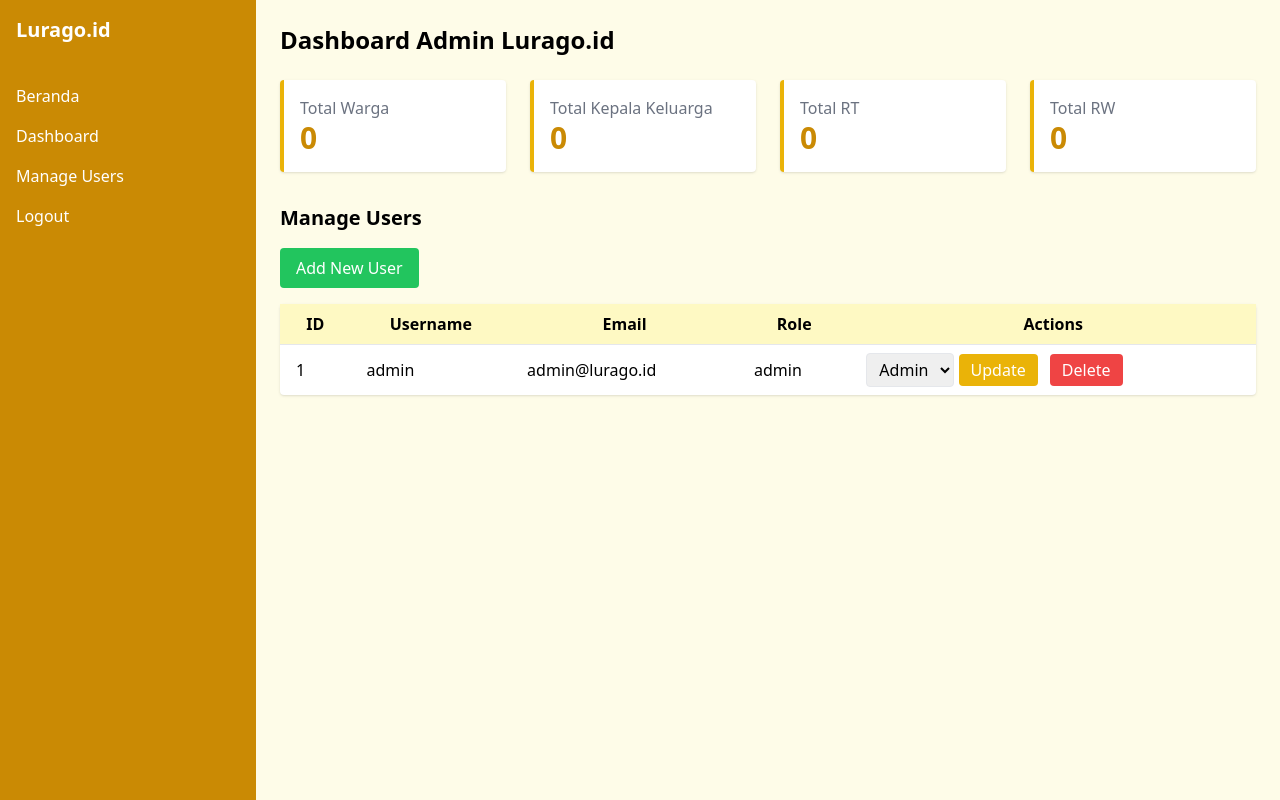
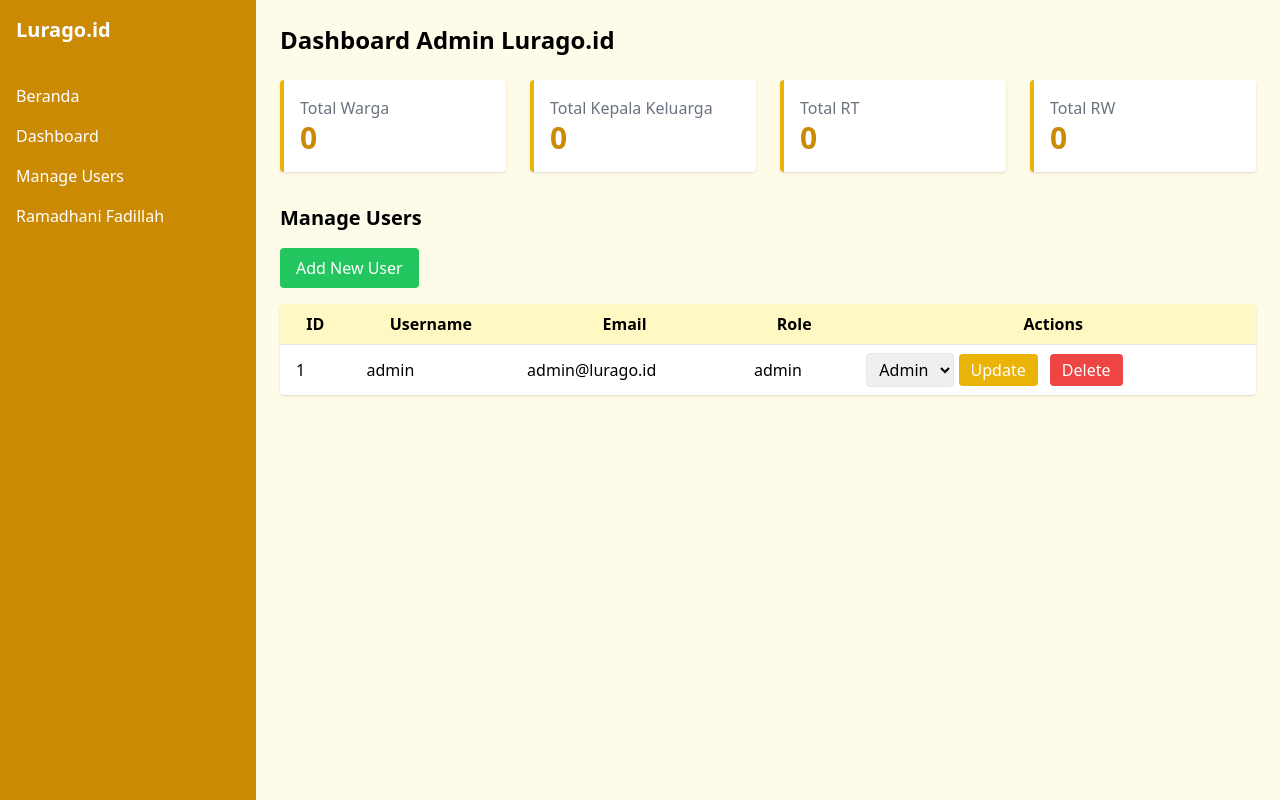
Before and after one commit to Ramardooooo/project, a PHP site: page /pages/dashboard.php in a window 1280 px wide. Run offline with PHP 8.4, Linux system fonts and the light colour scheme; the visitor is signed in with stand-in values (Sample User, id 1); data that the repository does not hold is empty; some libraries are stand-ins or nearby versions.

Commit message:
fix b ug

```diff
--- a/layouts/sidebar.php
+++ b/layouts/sidebar.php
@@ -4,8 +4,8 @@
 <li class="px-4 py-2 hover:bg-yellow-700"><a href="home.php">Beranda</a></li>
 <li class="px-4 py-2 hover:bg-yellow-700"><a href="dashboard.php">Dashboard</a></li>
 <?php if ($_SESSION['role'] == 'admin') { ?>
-<li class="px-4 py-2 hover:bg-yellow-700"><a href="users.php">Manage Users</a></li>
+<li class="px-4 py-2 hover:bg-yellow-700"><a href="../users.php">Manage Users</a></li>
 <?php } ?>
-<li class="px-4 py-2 hover:bg-yellow-700"><a href="../auth/logout.php">Logout</a></li>
+<li class="px-4 py-2 hover:bg-yellow-700"><a href="rama.php">Ramadhani Fadillah</a></li>
 </ul>
 </div>
```
